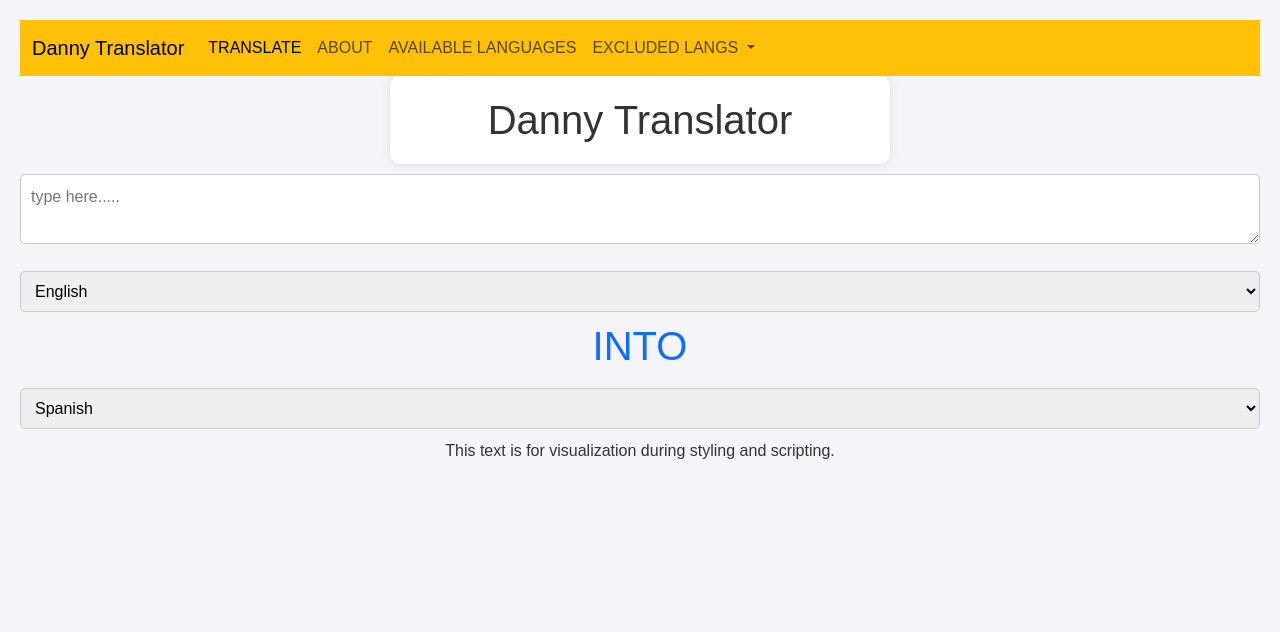
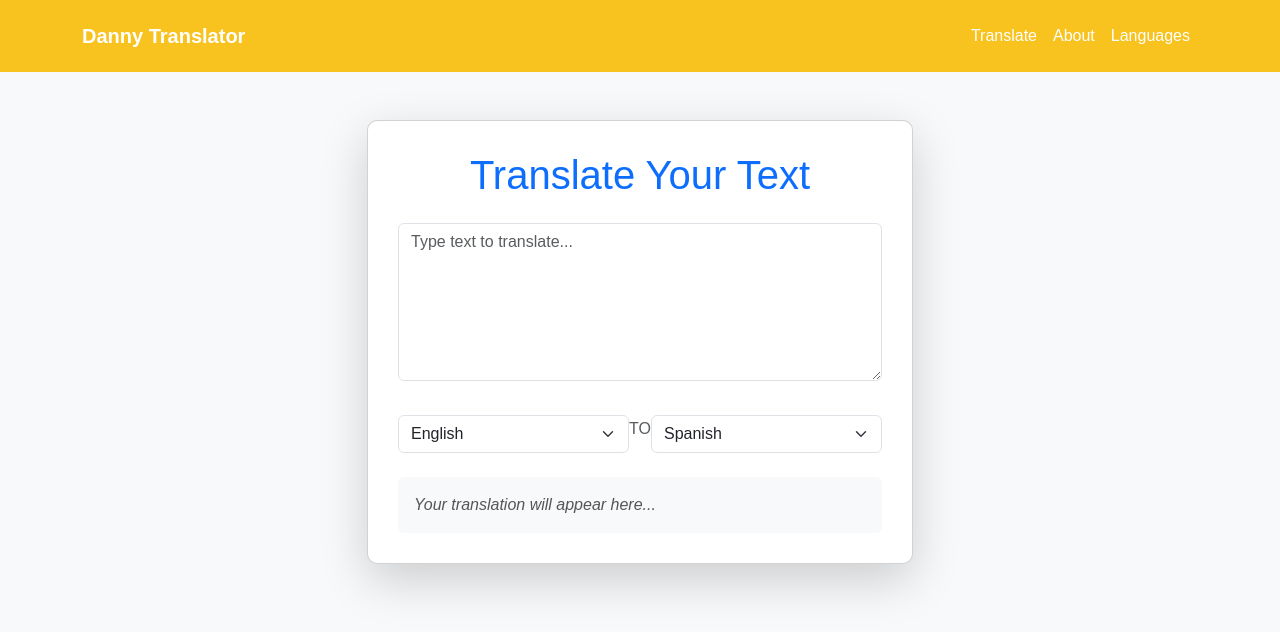
Before and after one commit to Daniel-KK-world/Language-Translator, a plain HTML site: page index.html in a window 1280 px wide. Drawn offline with nearby package versions, Linux system fonts and the light colour scheme.

Commit message:
Improved css and interface

```diff
--- a/index.html
+++ b/index.html
@@ -3,58 +3,53 @@
 <head>
     <meta charset="UTF-8">
     <meta name="viewport" content="width=device-width, initial-scale=1.0">
-    <title>Translator. </title>
+    <title>Danny Translator</title>
     <link href="https://cdn.jsdelivr.net/npm/bootstrap@5.3.0/dist/css/bootstrap.min.css" rel="stylesheet">
+    <link rel="stylesheet" href="style.css">
     <script src="https://cdn.jsdelivr.net/npm/bootstrap@5.3.0/dist/js/bootstrap.bundle.min.js"></script>
-    <link rel="stylesheet" href="style.css">
 </head>
 <body>
-    <nav class="navbar navbar-expand-lg navbar-light bg-warning">
-        <div class="container-fluid">
+    <nav class="navbar navbar-expand-lg navbar-dark bg-primary">
+        <div class="container">
             <a class="navbar-brand" href="#">Danny Translator</a>
             <button class="navbar-toggler" type="button" data-bs-toggle="collapse" data-bs-target="#navbarNav" aria-controls="navbarNav" aria-expanded="false" aria-label="Toggle navigation">
                 <span class="navbar-toggler-icon"></span>
             </button>
             <div class="collapse navbar-collapse" id="navbarNav">
-                <ul class="navbar-nav">
+                <ul class="navbar-nav ms-auto">
                     <li class="nav-item">
-                        <a class="nav-link active" aria-current="page" href="#">TRANSLATE</a>
+                        <a class="nav-link active" aria-current="page" href="#">Translate</a>
                     </li>
                     <li class="nav-item">
-                        <a class="nav-link" href="#">ABOUT</a>
+                        <a class="nav-link" href="#">About</a>
                     </li>
                     <li class="nav-item">
-                        <a class="nav-link" href="#">AVAILABLE LANGUAGES</a>
-                    </li>
-                    <li class="nav-item dropdown">
-                        <a class="nav-link dropdown-toggle" href="#" id="navbarDropdown" role="button" data-bs-toggle="dropdown" aria-expanded="false">
-                            EXCLUDED LANGS
-                        </a>
-                        <ul class="dropdown-menu" aria-labelledby="navbarDropdown">
-                            <li><a class="dropdown-item" href="#">Asante Twi</a></li>
-                            <li><a class="dropdown-item" href="#">Nigerian Pidgin</a></li>
-                            <li><hr class="dropdown-divider"></li>
-                            <li><a class="dropdown-item" href="#">Ga Adangbe</a></li>
-                        </ul>
+                        <a class="nav-link" href="#">Languages</a>
                     </li>
                 </ul>
             </div>
         </div>
     </nav>
 
+    <section id="main" class="container mt-5">
+        <div class="row justify-content-center">
+            <div class="col-md-8 col-lg-6">
+                <div class="card shadow-lg rounded-lg">
+                    <div class="card-body">
+                        <h1 class="text-center text-primary mb-4">Translate Your Text</h1>
+                        <textarea class="form-control" id="inputText" rows="6" placeholder="Type text to translate..."></textarea>
+                        <div class="d-flex justify-content-between mt-4">
+                            <select class="form-select" id="fromLanguage"></select>
+                            <span class="align-self-center text-muted">TO</span>
+                            <select class="form-select" id="toLanguage"></select>
+                        </div>
+                        <div id="translatedText" class="mt-4 p-3 bg-light rounded" style="font-style: italic;">Your translation will appear here...</div>
+                    </div>
+                </div>
+            </div>
+        </div>
+    </section>
 
-   <section id="main">
-    <h1 class="translator text-bold">Danny Translator</h1>
-    <textarea name="inputText" id="inputText" placeholder="type here..... "></textarea>
-    <div class="controls">
-        <select name="fromLanguage" id="fromLanguage"></select>
-        <h1 class="text-primary text-bold">INTO</h1>
-        <select name="toLanguage" id="toLanguage"></select>
-    </div>
-    <div id="translation">This text is for visualization during styling and scripting.
-    </div>
-   </section>
-
-   <script src="script.js"></script>
+    <script src="script.js"></script>
 </body>
 </html>
--- a/script.js
+++ b/script.js
@@ -15,19 +15,24 @@ const languages = {
     ja: "Japanese",
     zh: "Chinese",
 };
+
 for (const [code, name] of Object.entries(languages)) {
     fromLanguage.innerHTML += `<option value="${code}">${name}</option>`;
     toLanguage.innerHTML += `<option value="${code}">${name}</option>`;
 }
+
 toLanguage.value = "es"; // Default "to" language
 
-// Translate function
+// Debounce function to prevent rapid requests
+let timeout;
 inputText.addEventListener('input', () => {
     const text = inputText.value;
     const from = fromLanguage.value;
     const to = toLanguage.value;
 
     if (text.trim()) {
+        clearTimeout(timeout); // Clear previous timeout
+        timeout = setTimeout(() => {
             fetch(API_URL, {
                 method: "POST",
                 headers: { "Content-Type": "application/json" },
@@ -38,10 +43,11 @@ inputText.addEventListener('input', () => {
                 translatedText.textContent = data.translatedText;
             })
             .catch((err) => {
-            translatedText.textContent = "Translation error!";
+                translatedText.textContent = "Error occurred! Please try again later.";
                 console.error(err);
             });
+        }, 500); // Wait for 500ms before sending the request
     } else {
-        translatedText.textContent = "Translation will appear here...";
+        translatedText.textContent = "Your translation will appear here...";
     }
 });
--- a/style.css
+++ b/style.css
@@ -1,33 +1,88 @@
+/* Global styles */
 body {
-    font-family: Arial, sans-serif;
-    background-color: #f4f4f9;
-    color: #333;
-    text-align: center;
-    padding: 20px;
+    font-family: 'Arial', sans-serif;
+    background-color: #f8f9fa;
+    margin: 0;
+    padding: 0;
 }
 
-.translator {
-    max-width: 500px;
-    margin: 0 auto;
-    background: #fff;
-    padding: 20px;
-    border-radius: 10px;
-    box-shadow: 0 0 10px rgba(0, 0, 0, 0.1);
+/* Navbar */
+.navbar {
+    background-color: #f8c21f !important; /* Soft yellow/orange background */
+    padding: 1rem;
 }
 
-textarea, select {
-    width: 100%;
-    margin: 10px 0;
-    padding: 10px;
-    font-size: 16px;
-    border: 1px solid #ccc;
-    border-radius: 5px;
+.navbar-brand {
+    font-weight: bold;
+    color: #ffffff !important; /* White text for navbar brand */
 }
 
+.navbar-nav .nav-link {
+    color: #ffffff !important; /* White text for navbar links */
+    padding: 0.5rem 1rem;
+    font-weight: 500;
+}
+
+.navbar-nav .nav-link:hover {
+    background-color: rgba(255, 255, 255, 0.1); /* Light hover effect on links */
+}
+
+/* Main section */
+#main {
+    margin-top: 50px;
+}
+
+/* Card container */
+.card {
+    border-radius: 10px;
+    background-color: #ffffff;
+}
+
+.card-body {
+    padding: 30px;
+}
+
+/* Input styles */
+textarea, select {
+    font-size: 16px;
+    margin-top: 10px;
+}
+
+textarea {
+    border: 1px solid #ccc;
+    border-radius: 10px;
+    padding: 10px;
+    font-size: 18px;
+}
+
+select {
+    border-radius: 10px;
+    padding: 10px;
+    border: 1px solid #ccc;
+    font-size: 16px;
+}
+
+/* Translated Text */
 #translatedText {
-    margin-top: 20px;
-    padding: 10px;
-    background: #e8f5e9;
-    border-radius: 5px;
+    background-color: #f1f1f1;
+    border-radius: 8px;
+    min-height: 50px;
+    padding: 15px;
+    color: #555;
     font-style: italic;
 }
+
+/* Responsive styles */
+@media (max-width: 768px) {
+    .card-body {
+        padding: 20px;
+    }
+
+    textarea {
+        font-size: 14px;
+    }
+
+    select {
+        font-size: 14px;
+    }
+}
```
Lines whose indentation alone changed are shown as unchanged.
